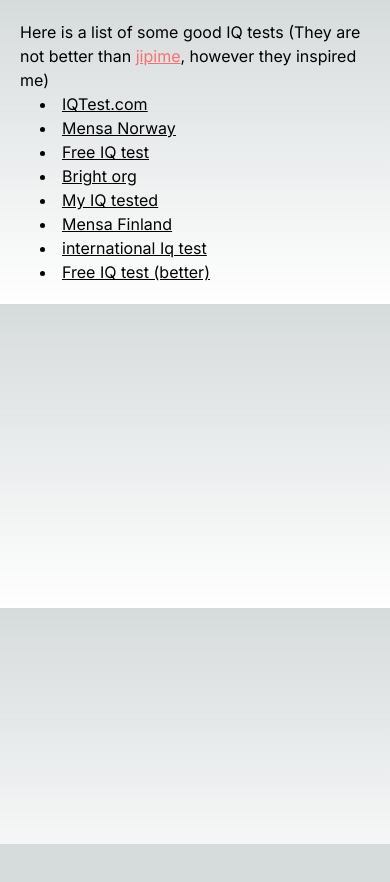
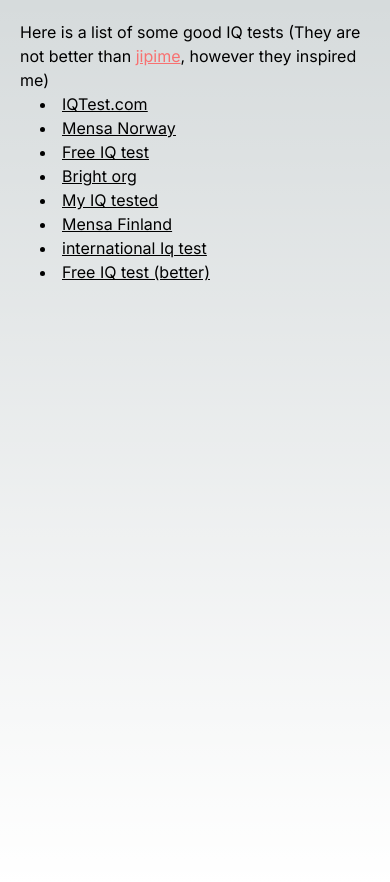
Before and after one commit to Jaarabytes/jipime, a Next.js app: page /real in a window 390 px wide. Before the commit the page ends 844 px from the top, so only its background shows below. Built offline with nearby package versions, Linux system fonts and the light colour scheme.

Commit message:
style: add minHeight
add minHeight for phone responsiveness

```diff
--- a/app/real/page.tsx
+++ b/app/real/page.tsx
@@ -7,7 +7,7 @@ export default function RealPage() {
 
     return (
         <>
-            <div className="px-5 my-5">
+            <div className="px-5 my-5" style={{minHeight: "100vh"}}>
                 <p>Here is a list of some good IQ tests (They are not better than <a href="/"
                 className="text-red-400 underline">jipime</a>, however they inspired me)</p>
                 <div className="px-5">
```
